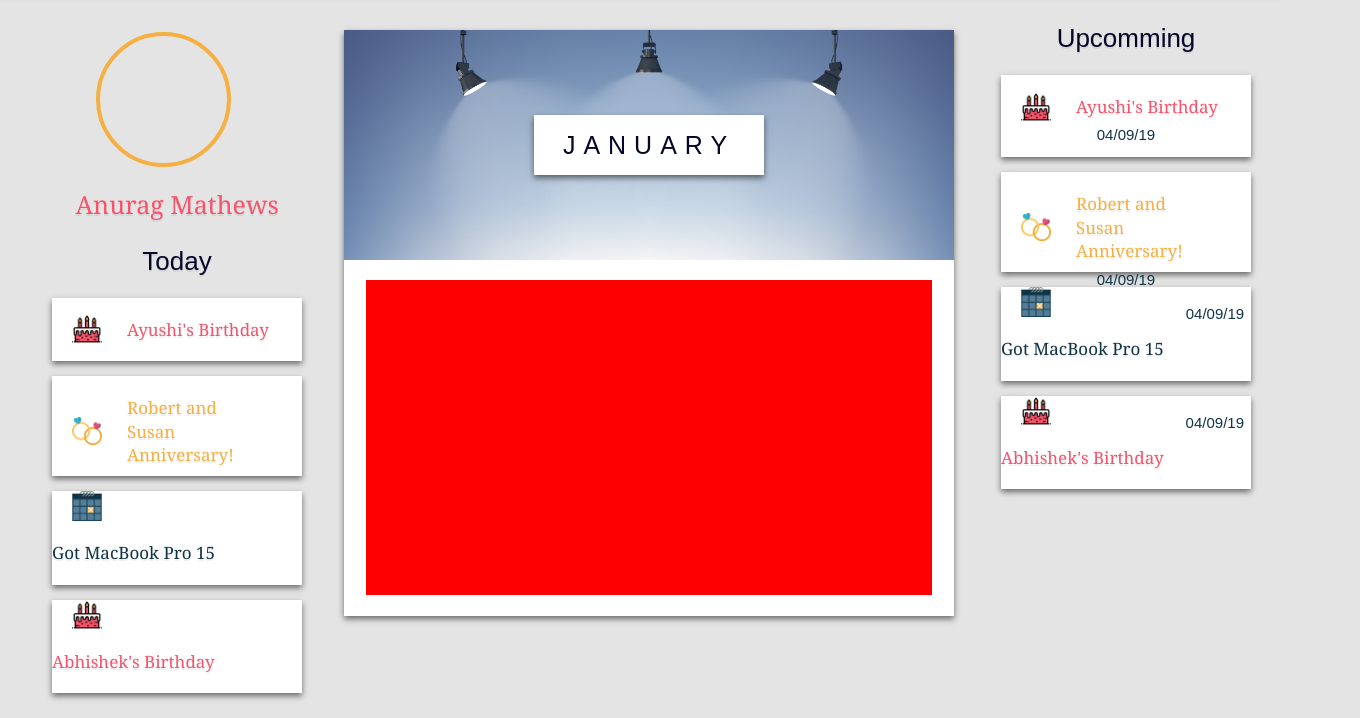
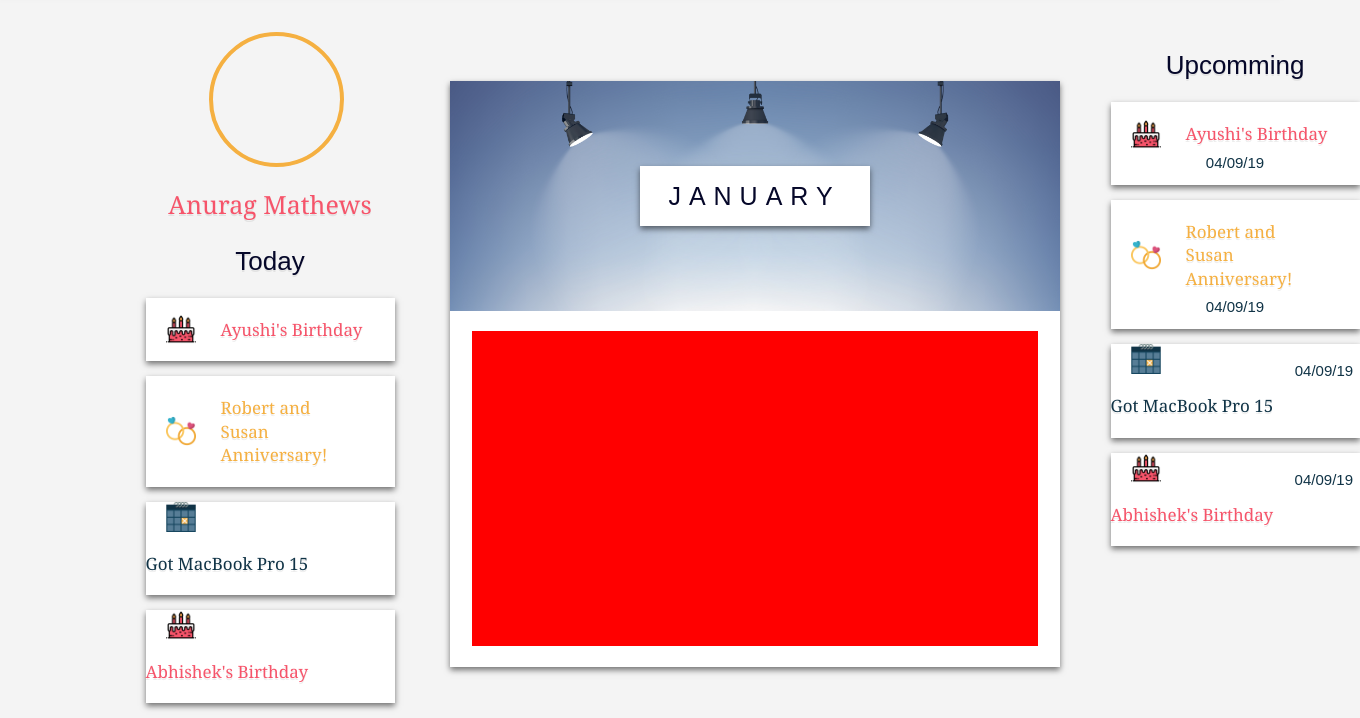
Before and after one commit to anuragmathews08/reminiDashboard, a website: page build/index.html in a window 1280 px wide. Shown: the part 118-836 px from the top of the page, 1360 px wide, since content can reach past the window. Drawn offline with Linux system fonts and the light colour scheme.

Commit message:
corrected main section
corrected the main section of website for desktop

```diff
--- a/source/sass/2-helpers/_functions.sass
+++ b/source/sass/2-helpers/_functions.sass
@@ -2,17 +2,17 @@
   a.active
     @include remBox($white,$shadow,400)
     color: $rempink
+
 .events
-  max-width: 250px
-  max-height: 100px
-  width: 100%
+  width: 249px
+  height: auto
   @include remBox($white,$shadow,400)
 
 .calendar
+
   @include remBox($white,$shadow,400)
 
 .calHeader
-  max-width: 230px
-  width: 100%
+  width: 230px
   height: 60px
   @include remBox($white,$shadow,400)
--- a/source/sass/3-basics/_base.sass
+++ b/source/sass/3-basics/_base.sass
@@ -12,7 +12,7 @@ html
 
 body
   //delete the background to apply your own style
-  background: #e4e4e4
+  background: rgba(235,235,235,0.5)
   font-size: 14px
   line-height: 1.6
   font-size: 14px
--- a/source/sass/4-layout/_calendar.sass
+++ b/source/sass/4-layout/_calendar.sass
@@ -1,15 +1,13 @@
 .calendar
-  max-width: 610px
+  width: 610px
   width: 100%
   height: 586px
   margin-top: 148px
-  margin-left: -30px
+  margin-right: 11px
 
   .headBackground
-    max-width: 610px
-    width: 100%
-    max-height: 230px
-    height: 100%
+    width: 610px
+    height: 230px
     display: flex
     justify-content: center
     align-items: center
@@ -31,8 +29,7 @@
       letter-spacing: 8px
 
   .calDates
-    max-width: 566px
-    width: 100%
+    width: 566px
     max-height: 315px
     height: 100%
     background-color: red
--- a/source/sass/4-layout/_sidebar.sass
+++ b/source/sass/4-layout/_sidebar.sass
@@ -3,7 +3,7 @@
   height: 135px
   border-radius: 50%
   border: 4px solid $remyellow
-  margin-left: 69px
+  margin-left: 63px
 .userName
   font-weight: 400
   font-family: georgia,arial
@@ -12,18 +12,21 @@
   margin-top: 20px
 .side
   display: flex
-  justify-content: space-between
-  align-items: flex-start
-  flex-wrap: wrap
-
+  justify-content: center
+  align-items: center
+#main-area
+  width: 100%
 .sideSection
   @extend %side_properties
-  margin-left: -2.3%
+  margin-left: 25%
+  margin-right: 55px
 
 .rightSection
   @extend %side_properties
-  margin-right: -6.4%
-  margin-top: 120px
+  margin-right: -50px
+  margin-top: -10px
+  margin-left: 40px
+
 .date
   color: $remnavy
   font-size: 15px
```
Also changed, not shown: build/assets/css/main.min.css, build/index.html.
